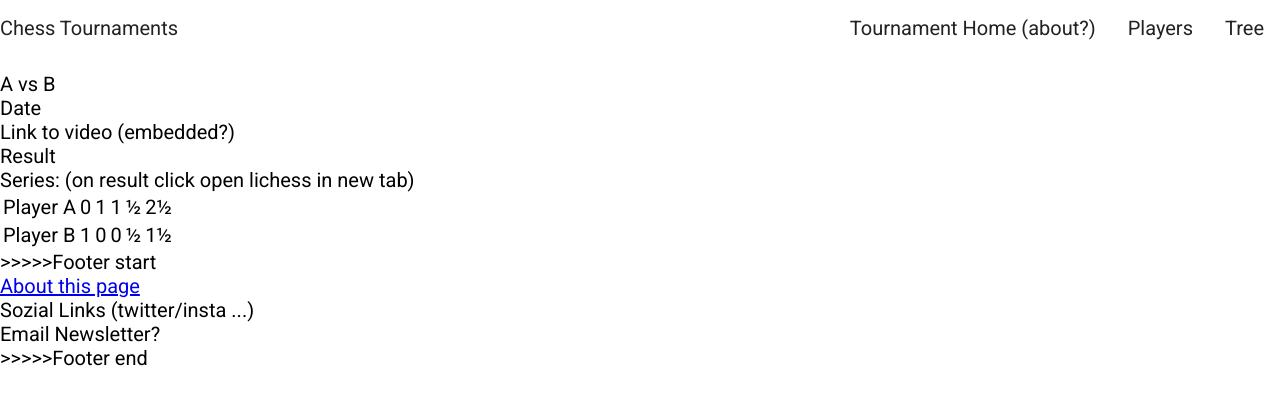
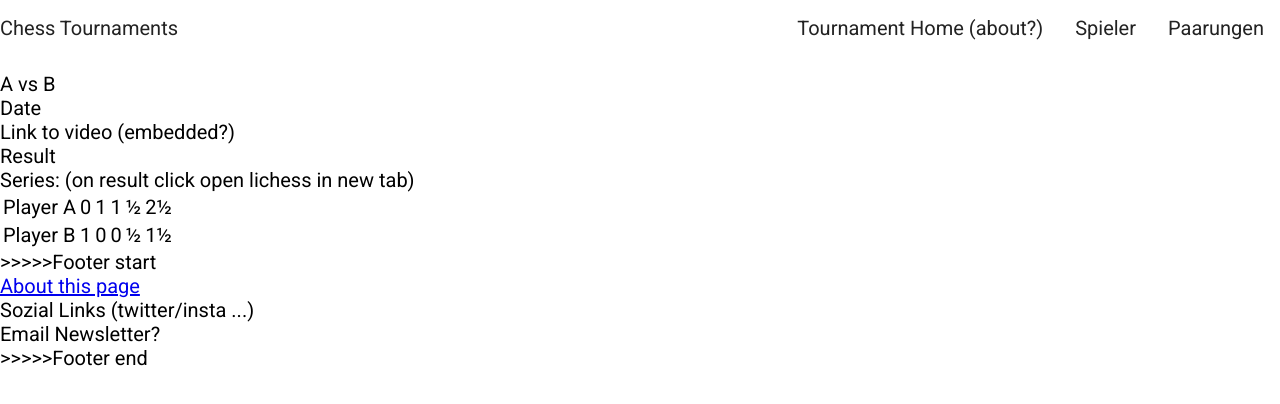
Before and after one commit to fxOne/chess-tournaments, a Next.js app: page /tournaments/hobbitInvitational/series/game1 in a window 1280 px wide. Shown: the top 404 px of the page. Built offline with nearby package versions, Linux system fonts and the light colour scheme.

Commit message:
chage page name

```diff
--- a/components/Tournaments/hobbitInvitational/Menu.tsx
+++ b/components/Tournaments/hobbitInvitational/Menu.tsx
@@ -20,9 +20,9 @@ export default function Menu({ fixed, onDark }: Props): ReactElement {
             <Flex>
               <Link href="/tournaments/hobbitInvitational">Tournament Home (about?)</Link>
               <br />
-              <Link href="/tournaments/hobbitInvitational/players">Players</Link>
+              <Link href="/tournaments/hobbitInvitational/players">Spieler</Link>
               <br />
-              <Link href="/tournaments/hobbitInvitational/tree">Tree</Link>
+              <Link href="/tournaments/hobbitInvitational/pairings">Paarungen</Link>
             </Flex>
           </Flex>
         </nav>
--- a/pages/tournaments/hobbitInvitational/tree.tsx
+++ b/pages/tournaments/hobbitInvitational/pairings.tsx
@@ -6,9 +6,9 @@ import { brackets } from '../../../data/hobbitsInvitational/Brackets';
 import { matches } from '../../../data/hobbitsInvitational/Games';
 import { players } from '../../../data/hobbitsInvitational/Players';
 
-export default function Tree(): ReactElement {
+export default function Pairings(): ReactElement {
   return (
-    <HobbitsPageFrame title={'Tree'}>
+    <HobbitsPageFrame title={'Paarungen'}>
       <TournamentBracket brackets={brackets} players={players} matches={matches} />
       game tree with
       <Link href="series/game1">Link to series</Link>
```
